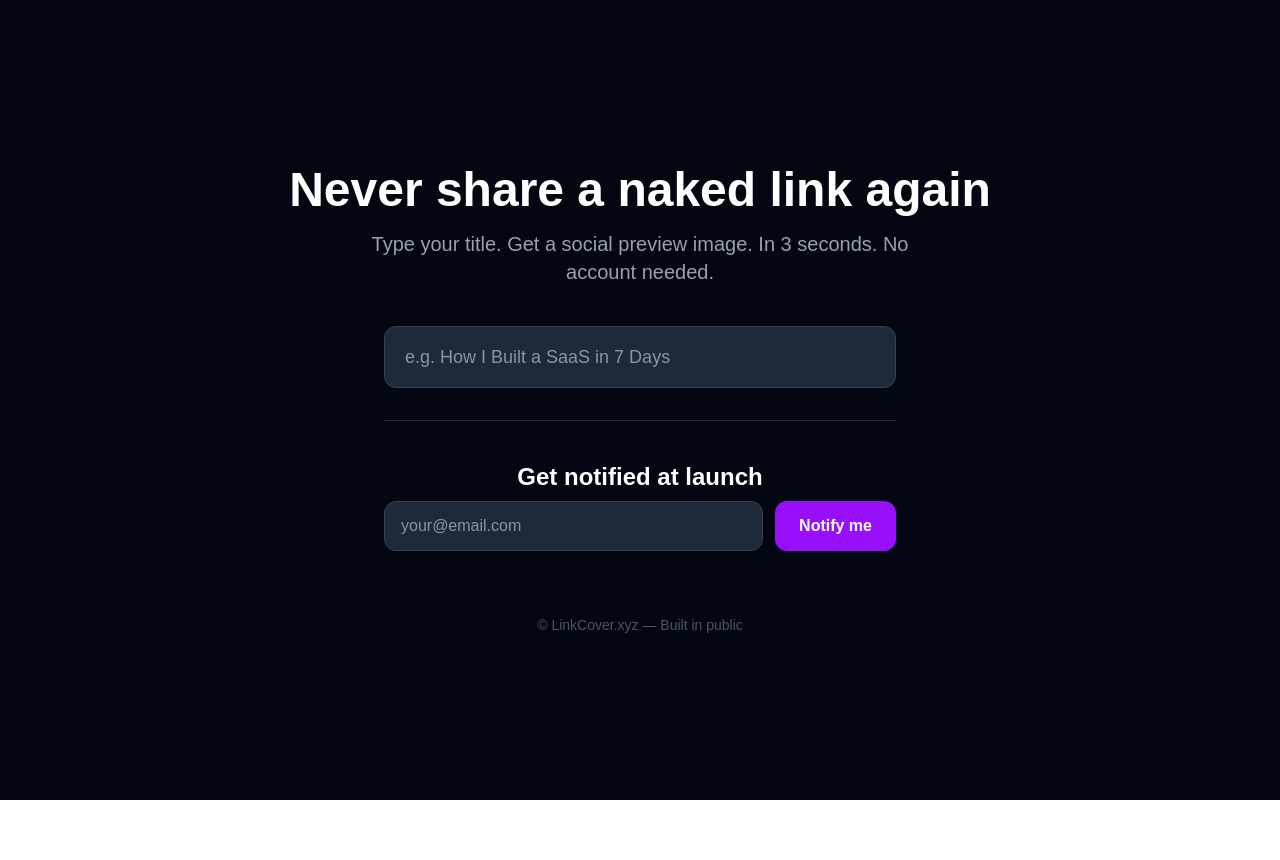
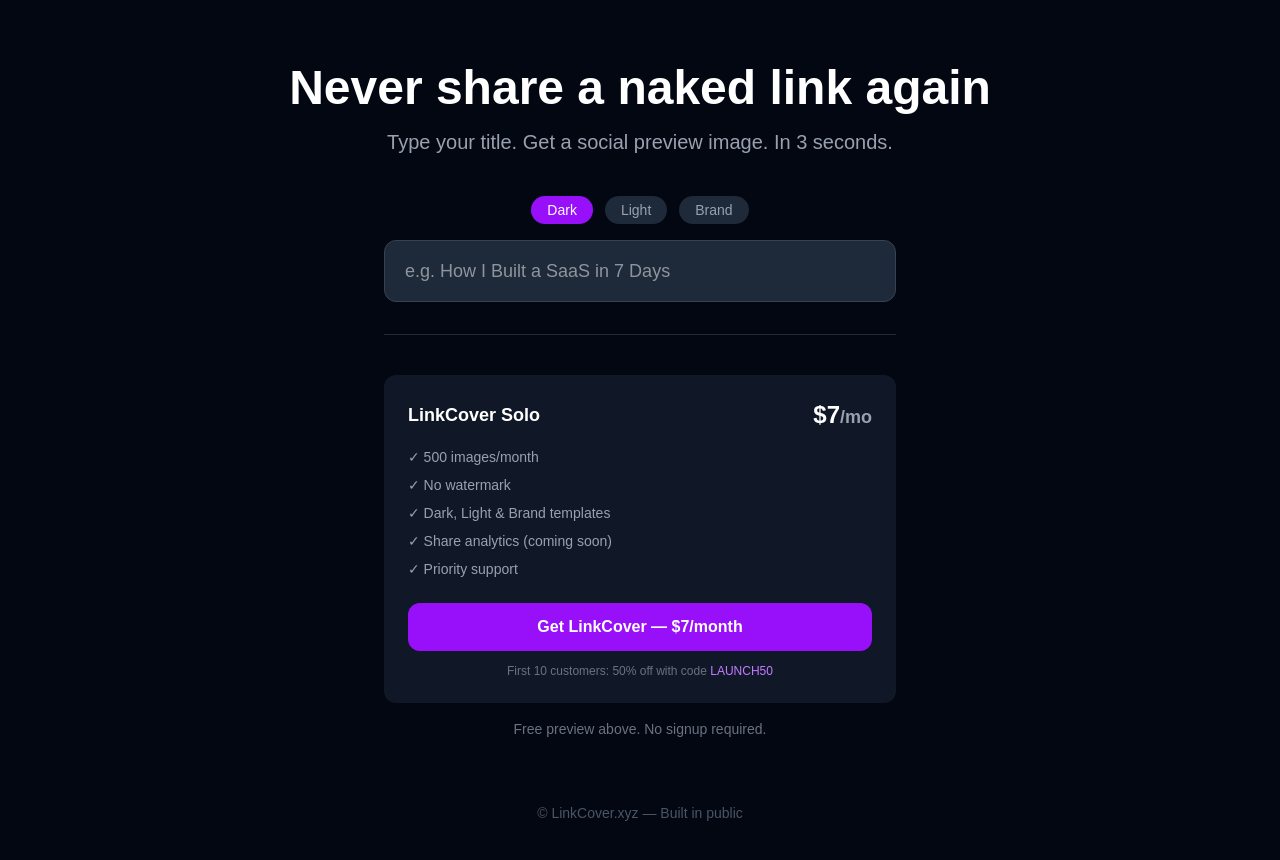
Before and after one commit to HakimDev-tech/linkcover-landing, a Next.js app: page / in a window 1280 px wide. Shown: the top 860 px of the page. Before the commit the page ends 800 px from the top, so only its background shows below. Built offline with nearby package versions, Linux system fonts and the light colour scheme.

Commit message:
Add template selector + payment link

```diff
--- a/src/app/page.js
+++ b/src/app/page.js
@@ -3,60 +3,19 @@
 import { useState } from 'react';
 
 const WORKER_URL = 'https://linkcover-worker.linkcover.workers.dev';
+const LEMON_SQUEEZY_URL = 'https://[TON-USERNAME].lemonsqueezy.com/checkout/buy/[PRODUCT-ID]?discount=LAUNCH50';
 
 export default function Home() {
   const [title, setTitle] = useState('');
-  const [imageUrl, setImageUrl] = useState('');
-  const [email, setEmail] = useState('');
-  const [submitted, setSubmitted] = useState(false);
-  const [loading, setLoading] = useState(false);
-  const [error, setError] = useState('');
+  const [template, setTemplate] = useState('dark');
   const [copied, setCopied] = useState(false);
 
-  const generateImage = (text) => {
-    if (!text.trim()) {
-      setImageUrl('');
-      return;
-    }
-    const encoded = encodeURIComponent(text);
-    setImageUrl(`${WORKER_URL}/?title=${encoded}`);
-  };
+  const imageUrl = title.trim()
+    ? `${WORKER_URL}/?title=${encodeURIComponent(title)}&template=${template}`
+    : '';
 
   const handleTitleChange = (e) => {
-    const val = e.target.value;
-    setTitle(val);
-    generateImage(val);
-  };
-
-  const handleSubmit = async (e) => {
-    e.preventDefault();
-    if (!email.trim()) return;
-    setLoading(true);
-    setError('');
-
-    try {
-      const res = await fetch('/api/waitlist', {
-        method: 'POST',
-        headers: { 'Content-Type': 'application/json' },
-        body: JSON.stringify({ email: email.trim() }),
-      });
-
-      const data = await res.json();
-
-      if (data.success) {
-        if (data.message === 'already_registered') {
-          setError('This email is already on the list.');
-        } else {
-          setSubmitted(true);
-        }
-      } else {
-        setError(data.error || 'Something went wrong');
-      }
-    } catch (err) {
-      setError('Network error. Try again.');
-    }
-
-    setLoading(false);
+    setTitle(e.target.value);
   };
 
   const copyUrl = () => {
@@ -71,10 +30,27 @@
         Never share a naked link again
       </h1>
       <p className="text-xl text-gray-400 mb-10 text-center max-w-xl">
-        Type your title. Get a social preview image. In 3 seconds. No account needed.
+        Type your title. Get a social preview image. In 3 seconds.
       </p>
 
-      {/* Live Preview */}
+      {/* Template selector */}
+      <div className="flex gap-3 justify-center mb-4">
+        {['dark', 'light', 'brand'].map((t) => (
+          <button
+            key={t}
+            onClick={() => setTemplate(t)}
+            className={`px-4 py-1 rounded-full text-sm capitalize font-medium transition ${
+              template === t
+                ? 'bg-purple-600 text-white'
+                : 'bg-gray-800 text-gray-400 hover:bg-gray-700'
+            }`}
+          >
+            {t}
+          </button>
+        ))}
+      </div>
+
+      {/* Title input */}
       <div className="w-full max-w-lg mb-4">
         <input
           type="text"
@@ -85,6 +61,7 @@
         />
       </div>
 
+      {/* Live preview */}
       {imageUrl && (
         <div className="w-full max-w-lg mb-8">
           <div className="rounded-xl overflow-hidden border border-gray-700 shadow-lg">
@@ -100,35 +77,42 @@
         </div>
       )}
 
-      {/* Waitlist form */}
+      {/* Pricing CTA */}
       <div className="w-full max-w-lg border-t border-gray-800 pt-10 mt-4">
-        <h2 className="text-2xl font-semibold mb-2 text-center">Get notified at launch</h2>
-        {submitted ? (
-          <p className="text-green-400 text-center text-lg">You&apos;re on the list ✓</p>
-        ) : (
-          <form onSubmit={handleSubmit} className="flex gap-3">
-            <input
-              type="email"
-              value={email}
-              onChange={(e) => setEmail(e.target.value)}
-              placeholder="your@email.com"
-              required
-              className="flex-1 px-4 py-3 rounded-xl bg-gray-800 border border-gray-700 text-white focus:outline-none focus:ring-2 focus:ring-purple-500"
-            />
-            <button
-              type="submit"
-              disabled={loading}
-              className="px-6 py-3 bg-purple-600 hover:bg-purple-500 rounded-xl font-semibold transition disabled:opacity-50"
-            >
-              {loading ? '...' : 'Notify me'}
-            </button>
-          </form>
-        )}
-        {error && (
-          <p className="text-red-400 text-center mt-3 text-sm">{error}</p>
-        )}
+        <div className="bg-gray-900 rounded-xl p-6 mb-4">
+          <div className="flex justify-between items-center mb-4">
+            <span className="text-lg font-semibold">LinkCover Solo</span>
+            <span className="text-2xl font-bold">
+              $7<span className="text-lg text-gray-400">/mo</span>
+            </span>
+          </div>
+          <ul className="text-gray-400 space-y-2 mb-6 text-sm">
+            <li>✓ 500 images/month</li>
+            <li>✓ No watermark</li>
+            <li>✓ Dark, Light & Brand templates</li>
+            <li>✓ Share analytics (coming soon)</li>
+            <li>✓ Priority support</li>
+          </ul>
+          <a
+            href={LEMON_SQUEEZY_URL}
+            target="_blank"
+            rel="noopener noreferrer"
+            className="block w-full py-3 bg-purple-600 hover:bg-purple-500 rounded-xl font-semibold text-center transition"
+          >
+            Get LinkCover — $7/month
+          </a>
+          <p className="text-gray-500 text-xs text-center mt-3">
+            First 10 customers: 50% off with code{' '}
+            <span className="text-purple-400">LAUNCH50</span>
+          </p>
+        </div>
+
+        <p className="text-gray-500 text-sm text-center">
+          Free preview above. No signup required.
+        </p>
       </div>
 
+      {/* Footer */}
       <p className="mt-16 text-gray-600 text-sm">
         © LinkCover.xyz — Built in public
       </p>
```
